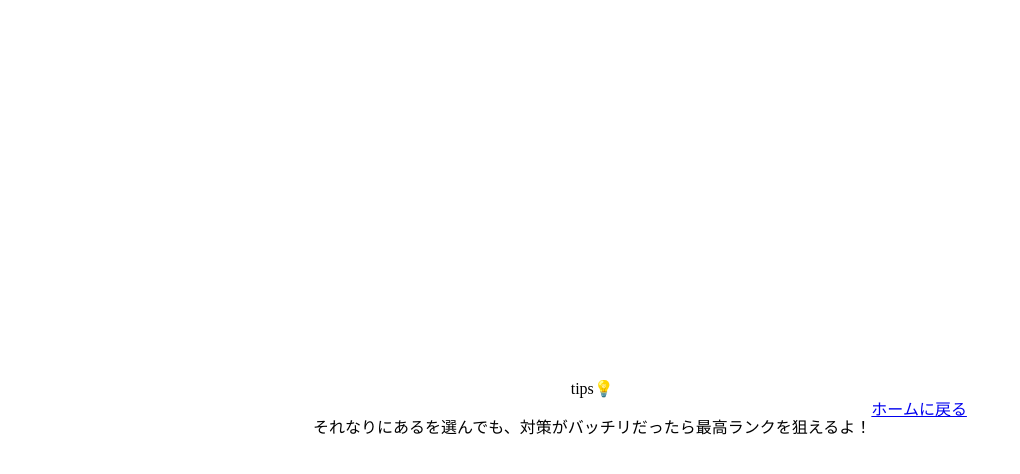
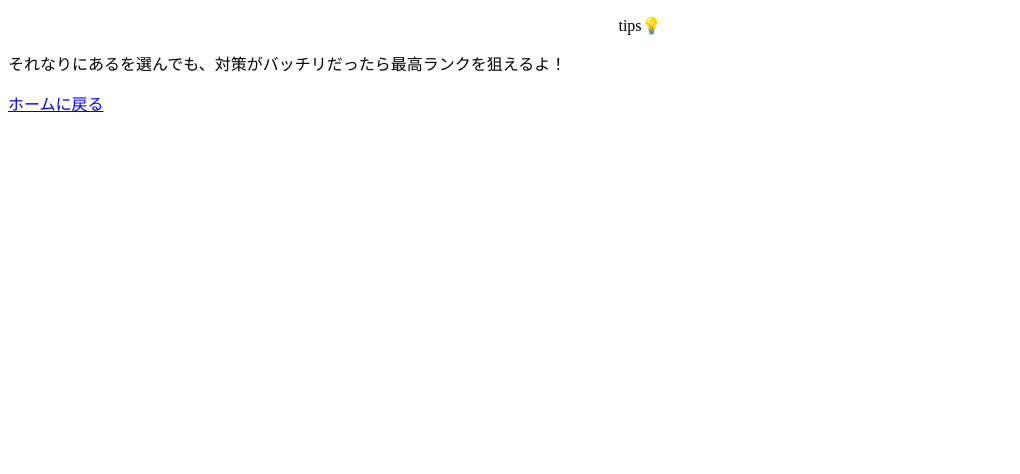
Before and after one commit to JunkiUchimi/lost-git-folder, a plain HTML site: page ostrich.html in a window 1280 px wide. Shown: the whole page, without its empty margins (0-1020 px from the left). Drawn offline with Linux system fonts and the light colour scheme.

Commit message:
Update ostrich.html

```diff
--- a/ostrich.html
+++ b/ostrich.html
@@ -21,21 +21,12 @@
     <body>
 
 
-
-        <div class="container">
-
-            <div class="result">
-
-            </div>
-
-            <div class="tips-section">
                 <p style="text-align:center">tips💡</p>
                 <p>それなりにあるを選んでも、対策がバッチリだったら最高ランクを狙えるよ！</p>
-            </div>
-            <p class="bottom-text">
+
+
                 <a href="https://muramutu.wixsite.com/lost-item-inspection" target="_blank">ホームに戻る</a>
-            </p>
-        </div>
+
   </body>
     <script>
         window.onload = function() {
```
